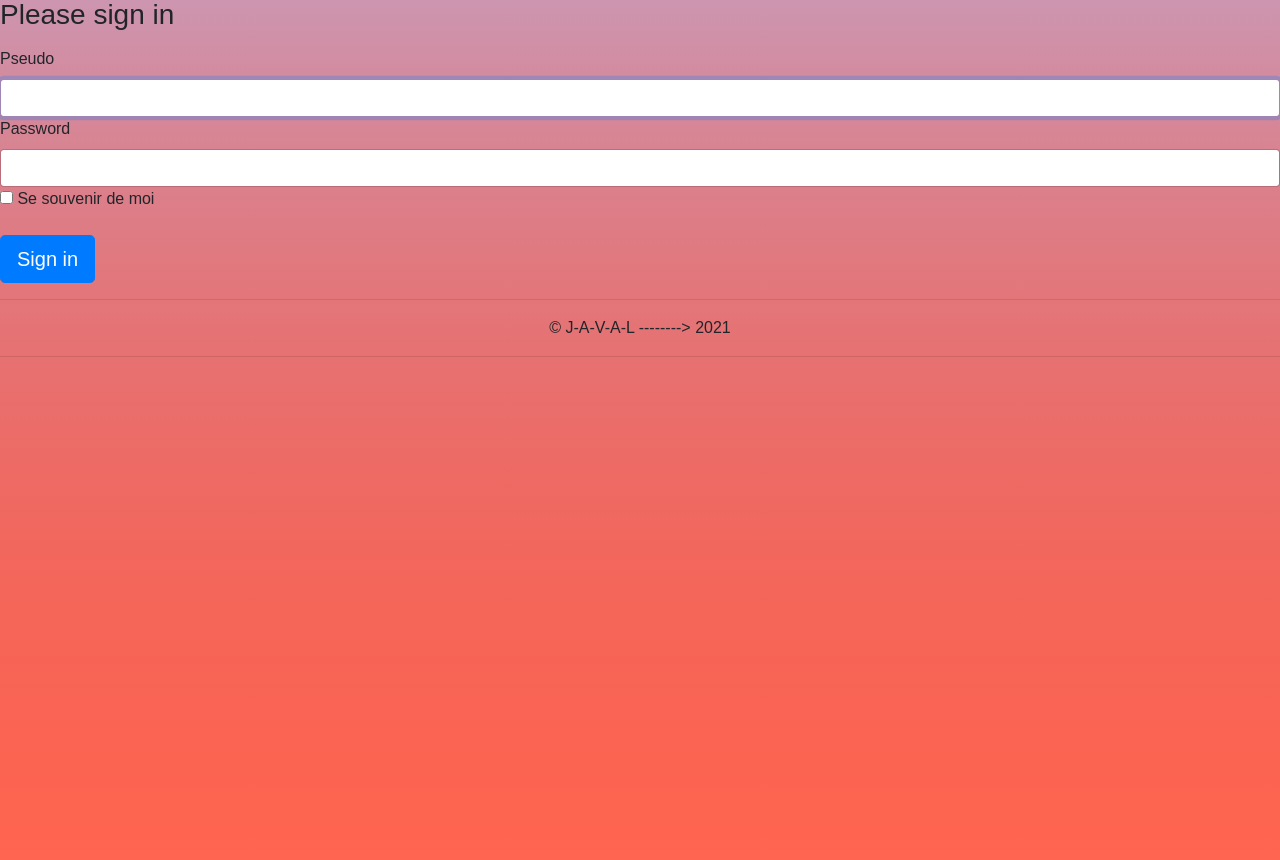
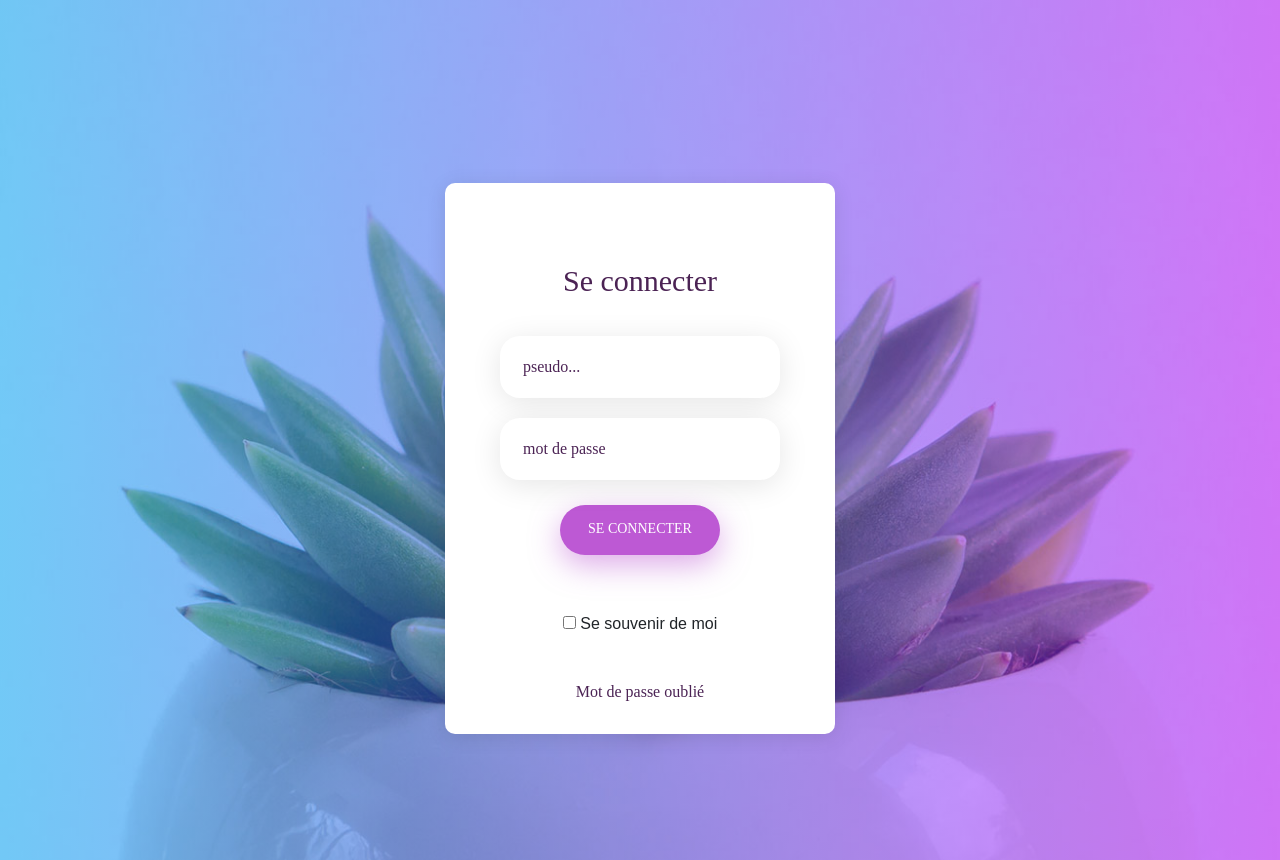
Before and after one commit to Azertoth/projet_php-symfony, a Symfony app: template templates/security/login.html.twig in a window 1280 px wide. Shown: the part 56-916 px from the top of the page. Run offline with Twig, Linux system fonts and the light colour scheme; the template is opened without the code that fills it, so the values that code supplies are empty; some libraries are stand-ins or nearby versions; some web fonts are replaced.

Commit message:
nouveau template login

```diff
--- a/templates/security/login.html.twig
+++ b/templates/security/login.html.twig
@@ -38,7 +38,7 @@
 {% endblock %}
 
 
-{% block main %}
+{% block main2 %}
 	<form method="post">
 		{% if error %}
 			<div class="alert alert-danger">{{ error.messageKey|trans(error.messageData, 'security') }}</div>
@@ -69,26 +69,26 @@
 
 
 		<button class="btn btn-lg btn-primary" type="submit">
-			Sign in
+			Se connecter
 		</button>
 	</form>
 {% endblock %}
 
-{% block main2 %}
+{% block main %}
 
 
 	<div class="container-login100" style="background-image: url('images/bg-01.jpg');">
 		<div class="wrap-login100 p-l-55 p-r-55 p-t-80 p-b-30">
-			<form class="login100-form validate-form" method="POST">
+			<form class="login100-form validate-form" method="post">
 				<span class="login100-form-title p-b-37">
 					Se connecter
 				</span>
 				<div class="wrap-input100 validate-input m-b-20" data-validate="Enter username">
-					<input class="input100" type="text" name="username" placeholder="username">
+					<input class="input100" type="text" name="pseudo" placeholder="pseudo...">
 					<span class="focus-input100"></span>
 				</div>
 				<div class="wrap-input100 validate-input m-b-25" data-validate="Enter password">
-					<input class="input100" type="password" name="password" placeholder="password">
+					<input class="input100" type="password" name="password" placeholder="mot de passe">
 					<span class="focus-input100"></span>
 				</div>
 				<div class="container-login100-form-btn">
```
